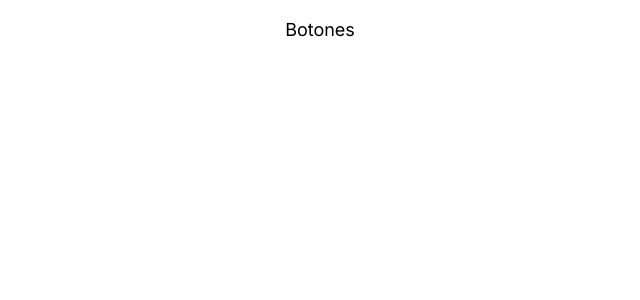
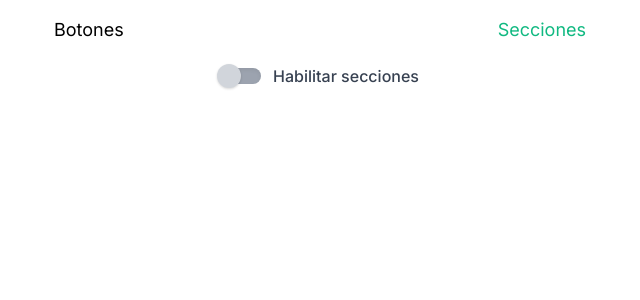
Before and after one commit to ponytojas/TFG-Samples, a Vue app: page /sections in a window 1280 px wide. Before the commit this address had no page. Shown: the top 300 px of the page, without its empty margins (320-960 px from the left). Built offline with nearby package versions, Linux system fonts and the light colour scheme.

Commit message:
:sparkles: Added a new section

```diff
--- a/package.json
+++ b/package.json
@@ -14,7 +14,10 @@
     "@vitejs/plugin-vue": "^1.1.4",
     "@vue/compiler-sfc": "^3.0.5",
     "autoprefixer": "^10.2.4",
+    "node-sass": "^5.0.0",
     "postcss": "^8.2.6",
+    "sass": "^1.32.8",
+    "sass-loader": "^11.0.1",
     "tailwindcss": "^2.0.3",
     "vite": "^2.0.0"
   }
--- a/src/App.vue
+++ b/src/App.vue
@@ -1,6 +1,7 @@
 <template>
   <div id="nav" class="flex flex-row justify-evenly mt-4 w-screen flex-wrap">
-    <router-link class="text-lg" to="/Buttons">Botones</router-link>
+    <router-link class="text-lg" to="/buttons">Botones</router-link>
+    <router-link class="text-lg" to="/sections">Secciones</router-link>
   </div>
   <router-view />
 </template>
--- a/src/router/index.js
+++ b/src/router/index.js
@@ -1,6 +1,7 @@
 import { createWebHistory, createRouter } from "vue-router";
 import Home from "../views/Home.vue";
 import Buttons from "../views/Buttons.vue";
+import Sections from "../views/Sections.vue"
 
 const routes = [
   {
@@ -13,6 +14,11 @@ const routes = [
     name: "Buttons",
     component: Buttons,
   },
+  {
+    path: "/sections",
+    name: "Sections",
+    component: Sections,
+  },
 ];
 
 const router = createRouter({
--- /dev/null
+++ b/src/views/Sections.vue
@@ -0,0 +1,50 @@
+<template>
+  <div class="flex flex-col mt-5">
+    <div class="flex items-center justify-center w-full mb-24">
+      <label for="toogleA" class="flex items-center cursor-pointer">
+        <div class="relative">
+          <input
+            id="toogleA"
+            type="checkbox"
+            class="hidden"
+            v-model="activeSections"
+          />
+          <div
+            class="toggle__line w-10 h-4 bg-gray-400 rounded-full shadow-inner"
+          ></div>
+          <div
+            class="toggle__dot absolute w-6 h-6 bg-gray-300 rounded-full shadow inset-y-0 left-0"
+          ></div>
+        </div>
+        <div class="ml-3 text-gray-700 font-medium">Habilitar secciones</div>
+      </label>
+    </div>
+  </div>
+</template>
+
+<script>
+export default {
+  data() {
+    return {
+      activeSections: false,
+    };
+  },
+};
+</script>
+
+<style scoped>
+.toggle__dot {
+  top: -0.25rem;
+  left: -0.25rem;
+  transition: all 0.3s ease-in-out;
+}
+
+input:checked ~ .toggle__dot {
+  transform: translateX(100%);
+  background-color: #48bb78;
+}
+
+input:checked ~ .toggle__line {
+  background-color: #acd8be;
+}
+</style>
```
Also changed, not shown: 1 other file (tests, documents, lock files or other folders).
